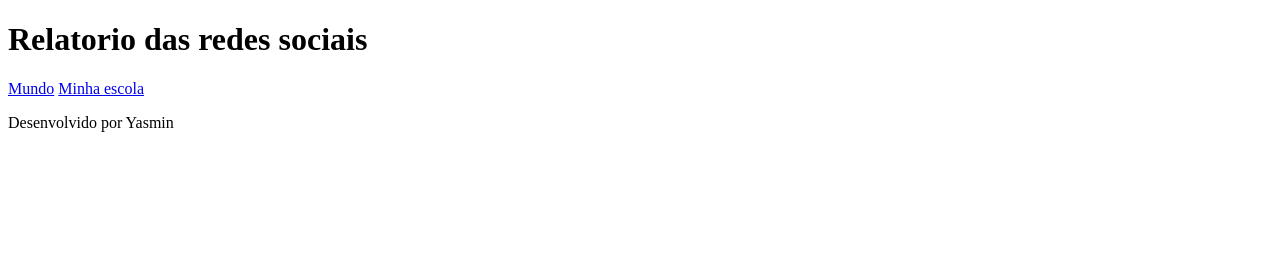
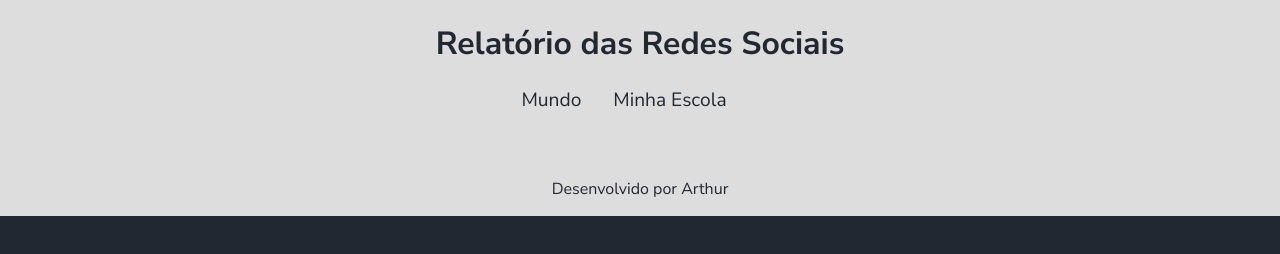
Before and after one commit to yasminlenartovicz/Redes-Sociais, a plain HTML site: page index.html in a window 1280 px wide. Drawn offline with Linux system fonts and the light colour scheme.

Commit message:
Add files via upload

```diff
--- a/index.html
+++ b/index.html
@@ -4,24 +4,24 @@
     <meta charset="UTF-8">
     <meta name="viewport" content="width=device-width, initial-scale=1.0">
     <title>Redes Sociais</title>
+    <link rel="stylesheet" href="style.css">
 </head>
 <body>
     <header>
-        <h1>Relatorio das redes sociais</h1>
+        <h1>Relatório das Redes Sociais</h1>
         <nav>
             <a href="index.html">Mundo</a>
-            <a href="#">Minha escola</a>
+            <a href="#">Minha Escola</a>
         </nav>
     </header>
     <main class="graficos-section">
         <section id="graficos-container" class="graficos-container">
-            <!--crie os graficos aqui-->
+            <!--crie os gráficos aqui-->
         </section>
     </main>
     <footer>
-        <p>Desenvolvido por Yasmin</p>
+        <p>Desenvolvido por Arthur</p>
     </footer>
-
-
+    <script type="module" src="graficos/informacoesGlobais.js"></script>
 </body>
 </html>
--- a/style.css
+++ b/style.css
@@ -1,6 +1,42 @@
 @import url('https://fonts.googleapis.com/css2?family=Nunito+Sans:ital,opsz,wght@0,6..12,200..1000;1,6..12,200..1000&display=swap');
 :root{
     --bg-color:#222831;
-    --primary-color:#ffffff;
+    --primary-color:#dddddd;
     --secundary-color:#f05454;
+    --font: "Nunito Sans", sans-seriff;
 }
+body{
+    background-color: var(--bg-color);
+    color: var(--primary-color);
+    font-family: var(--font);
+    height: 100vh;
+    margin: 0;
+}
+header{
+    background-color: var(--primary-color);
+    text-align: center;
+    padding: 1px;
+}
+h1{
+    font-size: 2rem;
+    color: var(--bg-color);
+    font-weight: 700;
+}
+nav{
+    display: flex;
+    justify-content: center;
+    font-weight: 400;
+}
+nav a{
+    text-decoration: none;
+    color: var(--bg-color);
+    margin: 0rem 2rem 3rem 0rem;
+    font-size: 1.2rem;
+}
+footer{
+    display: flex;
+    align-items: center;
+    justify-content: center;
+    background-color: var(--primary-color);
+    color: var(--bg-color);
+}
```
Also changed, not shown: 1 other file.
